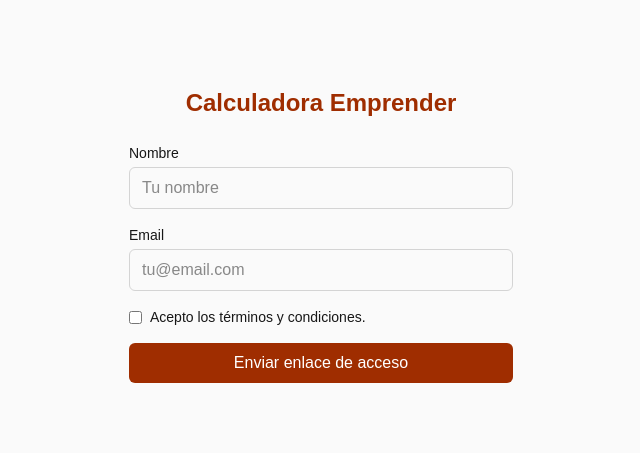
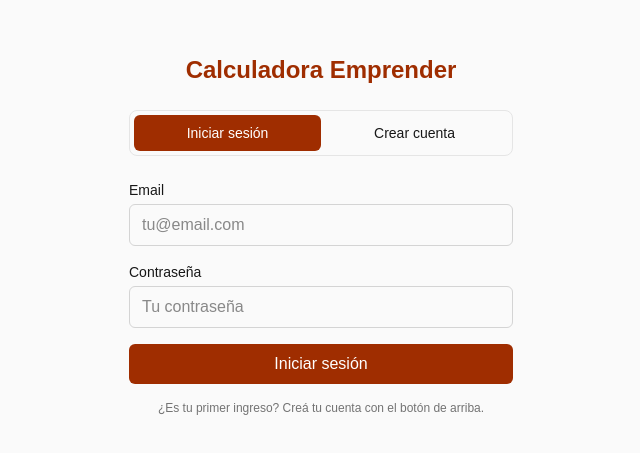
Before and after one commit to BrendaAguero/Calculadora, a Next.js app: page /login in a window 1280 px wide. Shown: the part 165-618 px from the top of the page, without its empty margins (319-959 px from the left). Built offline with nearby package versions, Linux system fonts and the light colour scheme.

Commit message:
Auth: contraseña e inicio de sesión
Integra registro, verificación inicial, creación de contraseña e inicio de sesión con email y contraseña.

```diff
--- a/app/auth/callback/route.ts
+++ b/app/auth/callback/route.ts
@@ -17,6 +17,12 @@ export async function GET(request: Request) {
     return NextResponse.redirect(new URL("/login?error=invalid_or_expired_link", requestUrl.origin));
   }
 
+  const { data: { user } } = await supabase.auth.getUser();
   const safeNext = next.startsWith("/") ? next : "/";
+
+  if (!user?.user_metadata?.password_set) {
+    return NextResponse.redirect(new URL("/set-password", requestUrl.origin));
+  }
+
   return NextResponse.redirect(new URL(safeNext, requestUrl.origin));
 }
--- a/app/login/actions.ts
+++ b/app/login/actions.ts
@@ -5,8 +5,6 @@ import { redirect } from "next/navigation";
 
 export type ActionState = { error?: string; success?: boolean };
 
-// Stable public origin used by the production authentication flow.
-// Never expose a local or account-specific Vercel Preview hostname in auth emails.
 const AUTH_CALLBACK_ORIGIN = "https://calculadora-emprender.vercel.app";
 
 export async function requestCode(_prevState: ActionState, formData: FormData): Promise<ActionState> {
@@ -31,6 +29,35 @@ export async function requestCode(_prevState: ActionState, formData: FormData):
   return { success: true };
 }
 
+export async function signInWithPassword(_prevState: ActionState, formData: FormData): Promise<ActionState> {
+  const email = String(formData.get("email") || "").trim();
+  const password = String(formData.get("password") || "");
+  if (!email || !password) return { error: "Ingresá tu email y contraseña." };
+
+  const supabase = await createClient();
+  const { error } = await supabase.auth.signInWithPassword({ email, password });
+  if (error) return { error: "Email o contraseña incorrectos." };
+  redirect("/");
+}
+
+export async function setPassword(_prevState: ActionState, formData: FormData): Promise<ActionState> {
+  const password = String(formData.get("password") || "");
+  const confirmation = String(formData.get("password_confirmation") || "");
+  if (password.length < 8) return { error: "La contraseña debe tener al menos 8 caracteres." };
+  if (password !== confirmation) return { error: "Las contraseñas no coinciden." };
+
+  const supabase = await createClient();
+  const { data: { user } } = await supabase.auth.getUser();
+  if (!user) redirect("/login");
+
+  const { error } = await supabase.auth.updateUser({
+    password,
+    data: { ...user.user_metadata, password_set: true },
+  });
+  if (error) return { error: error.message };
+  redirect("/");
+}
+
 export async function signOut() {
   const supabase = await createClient();
   await supabase.auth.signOut();
--- a/app/login/page.tsx
+++ b/app/login/page.tsx
@@ -1,15 +1,15 @@
 "use client";
 
+import { useState } from "react";
 import { useActionState } from "react";
-import { requestCode, type ActionState } from "./actions";
+import { requestCode, signInWithPassword, type ActionState } from "./actions";
 
 const initialState: ActionState = {};
 
 export default function LoginPage() {
-  const [requestState, requestAction, requestPending] = useActionState(
-    requestCode,
-    initialState
-  );
+  const [mode, setMode] = useState<"login" | "register">("login");
+  const [loginState, loginAction, loginPending] = useActionState(signInWithPassword, initialState);
+  const [requestState, requestAction, requestPending] = useActionState(requestCode, initialState);
 
   return (
     <main className="flex min-h-screen flex-col items-center justify-center gap-6 bg-neutral-50 px-6 dark:bg-neutral-950">
@@ -18,60 +18,54 @@ export default function LoginPage() {
           Calculadora Emprender
         </h1>
 
-        {requestState.success ? (
+        <div className="grid grid-cols-2 rounded-lg border border-neutral-200 p-1 dark:border-neutral-800">
+          <button type="button" onClick={() => setMode("login")} className={`rounded-md px-3 py-2 text-sm ${mode === "login" ? "bg-orange-800 text-white" : ""}`}>
+            Iniciar sesión
+          </button>
+          <button type="button" onClick={() => setMode("register")} className={`rounded-md px-3 py-2 text-sm ${mode === "register" ? "bg-orange-800 text-white" : ""}`}>
+            Crear cuenta
+          </button>
+        </div>
+
+        {mode === "login" ? (
+          <form action={loginAction} className="space-y-4">
+            <div>
+              <label className="block text-sm font-medium" htmlFor="login_email">Email</label>
+              <input id="login_email" name="email" type="email" required className="mt-1 w-full rounded-md border border-neutral-300 px-3 py-2" placeholder="tu@email.com" />
+            </div>
+            <div>
+              <label className="block text-sm font-medium" htmlFor="login_password">Contraseña</label>
+              <input id="login_password" name="password" type="password" required className="mt-1 w-full rounded-md border border-neutral-300 px-3 py-2" placeholder="Tu contraseña" />
+            </div>
+            {loginState.error && <p className="text-sm text-red-600">{loginState.error}</p>}
+            <button type="submit" disabled={loginPending} className="w-full rounded-md bg-orange-800 px-4 py-2 text-white disabled:opacity-50">
+              {loginPending ? "Ingresando..." : "Iniciar sesión"}
+            </button>
+            <p className="text-center text-xs text-neutral-500">¿Es tu primer ingreso? Creá tu cuenta con el botón de arriba.</p>
+          </form>
+        ) : requestState.success ? (
           <div className="space-y-4 text-center">
             <h2 className="text-lg font-semibold">Revisá tu correo</h2>
-            <p className="text-sm text-neutral-600 dark:text-neutral-400">
-              Te enviamos un enlace seguro para ingresar a la Calculadora. Abrilo desde este dispositivo para iniciar sesión.
-            </p>
-            <button
-              type="button"
-              onClick={() => window.location.reload()}
-              className="w-full rounded-md border border-neutral-300 px-4 py-2 text-sm"
-            >
-              Usar otro email
-            </button>
+            <p className="text-sm text-neutral-600 dark:text-neutral-400">Te enviamos un enlace seguro. Al entrar por primera vez vas a poder crear tu contraseña.</p>
+            <button type="button" onClick={() => window.location.reload()} className="w-full rounded-md border border-neutral-300 px-4 py-2 text-sm">Usar otro email</button>
           </div>
         ) : (
           <form action={requestAction} className="space-y-4">
             <div>
-              <label className="block text-sm font-medium" htmlFor="full_name">
-                Nombre
-              </label>
-              <input
-                id="full_name"
-                name="full_name"
-                type="text"
-                className="mt-1 w-full rounded-md border border-neutral-300 px-3 py-2"
-                placeholder="Tu nombre"
-              />
+              <label className="block text-sm font-medium" htmlFor="full_name">Nombre</label>
+              <input id="full_name" name="full_name" type="text" required className="mt-1 w-full rounded-md border border-neutral-300 px-3 py-2" placeholder="Tu nombre" />
             </div>
             <div>
-              <label className="block text-sm font-medium" htmlFor="email">
-                Email
-              </label>
-              <input
-                id="email"
-                name="email"
-                type="email"
-                required
-                className="mt-1 w-full rounded-md border border-neutral-300 px-3 py-2"
-                placeholder="tu@email.com"
-              />
+              <label className="block text-sm font-medium" htmlFor="email">Email</label>
+              <input id="email" name="email" type="email" required className="mt-1 w-full rounded-md border border-neutral-300 px-3 py-2" placeholder="tu@email.com" />
             </div>
             <label className="flex items-start gap-2 text-sm">
-              <input type="checkbox" name="terms_accepted" className="mt-1" />
+              <input type="checkbox" name="terms_accepted" className="mt-1" required />
               <span>Acepto los términos y condiciones.</span>
             </label>
-            {requestState.error && (
-              <p className="text-sm text-red-600">{requestState.error}</p>
-            )}
-            <button
-              type="submit"
-              disabled={requestPending}
-              className="w-full rounded-md bg-orange-800 px-4 py-2 text-white disabled:opacity-50"
-            >
-              {requestPending ? "Enviando..." : "Enviar enlace de acceso"}
+            {requestState.error && <p className="text-sm text-red-600">{requestState.error}</p>}
+            <button type="submit" disabled={requestPending} className="w-full rounded-md bg-orange-800 px-4 py-2 text-white disabled:opacity-50">
+              {requestPending ? "Enviando..." : "Crear cuenta"}
             </button>
           </form>
         )}
--- /dev/null
+++ b/app/set-password/page.tsx
@@ -0,0 +1,37 @@
+"use client";
+
+import { useActionState } from "react";
+import { setPassword, type ActionState } from "../login/actions";
+
+const initialState: ActionState = {};
+
+export default function SetPasswordPage() {
+  const [state, action, pending] = useActionState(setPassword, initialState);
+
+  return (
+    <main className="flex min-h-screen items-center justify-center bg-neutral-50 px-6 dark:bg-neutral-950">
+      <div className="w-full max-w-sm space-y-6">
+        <div>
+          <h1 className="text-2xl font-semibold">Creá tu contraseña</h1>
+          <p className="mt-2 text-sm text-neutral-600 dark:text-neutral-400">
+            Este paso es necesario para que después puedas ingresar con tu email y contraseña.
+          </p>
+        </div>
+        <form action={action} className="space-y-4">
+          <div>
+            <label className="block text-sm font-medium" htmlFor="password">Contraseña</label>
+            <input id="password" name="password" type="password" minLength={8} required className="mt-1 w-full rounded-md border border-neutral-300 px-3 py-2" />
+          </div>
+          <div>
+            <label className="block text-sm font-medium" htmlFor="password_confirmation">Repetir contraseña</label>
+            <input id="password_confirmation" name="password_confirmation" type="password" minLength={8} required className="mt-1 w-full rounded-md border border-neutral-300 px-3 py-2" />
+          </div>
+          {state.error && <p className="text-sm text-red-600">{state.error}</p>}
+          <button type="submit" disabled={pending} className="w-full rounded-md bg-orange-800 px-4 py-2 text-white disabled:opacity-50">
+            {pending ? "Guardando..." : "Guardar contraseña"}
+          </button>
+        </form>
+      </div>
+    </main>
+  );
+}
```
